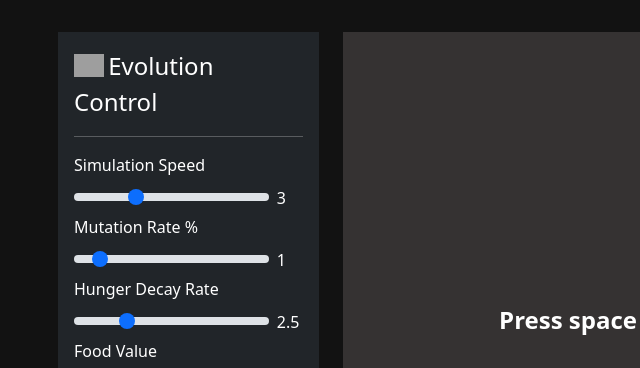
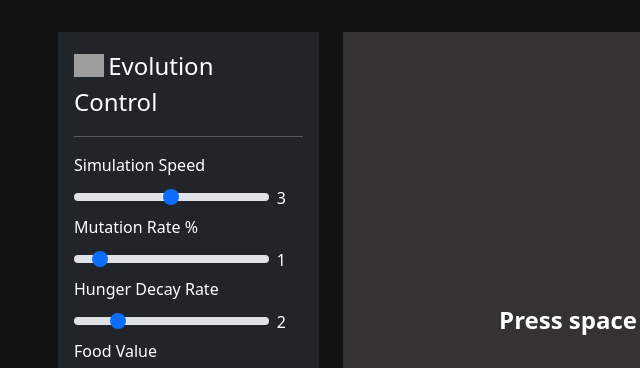
Before and after one commit to candrasc/Evolution, a website with bundled scripts: page evolution/index.html in a window 1280 px wide. Shown: the top 368 px of the page, 24-664 px from the left. Built offline with nearby package versions, Linux system fonts and the light colour scheme; grey boxes are pictures that could not be loaded.

Commit message:
better starting values

```diff
--- a/evolution/index.html
+++ b/evolution/index.html
@@ -43,7 +43,7 @@
                   type="range"
                   min="0"
                   max="10"
-                  value="3"
+                  value="5"
                   class="form-range control-bar"
                   id="speedSlider"
                   oninput="this.nextElementSibling.value = this.value"
@@ -77,12 +77,12 @@
                   min="0"
                   max="10"
                   step="0.5"
-                  value="2.5"
+                  value="2"
                   class="form-range control-bar"
                   id="hungerDecaySlider"
                   oninput="this.nextElementSibling.value = this.value"
                 />
-                <output>2.5</output>
+                <output>2</output>
               </li>
 
               <li class="nav-item">
```
